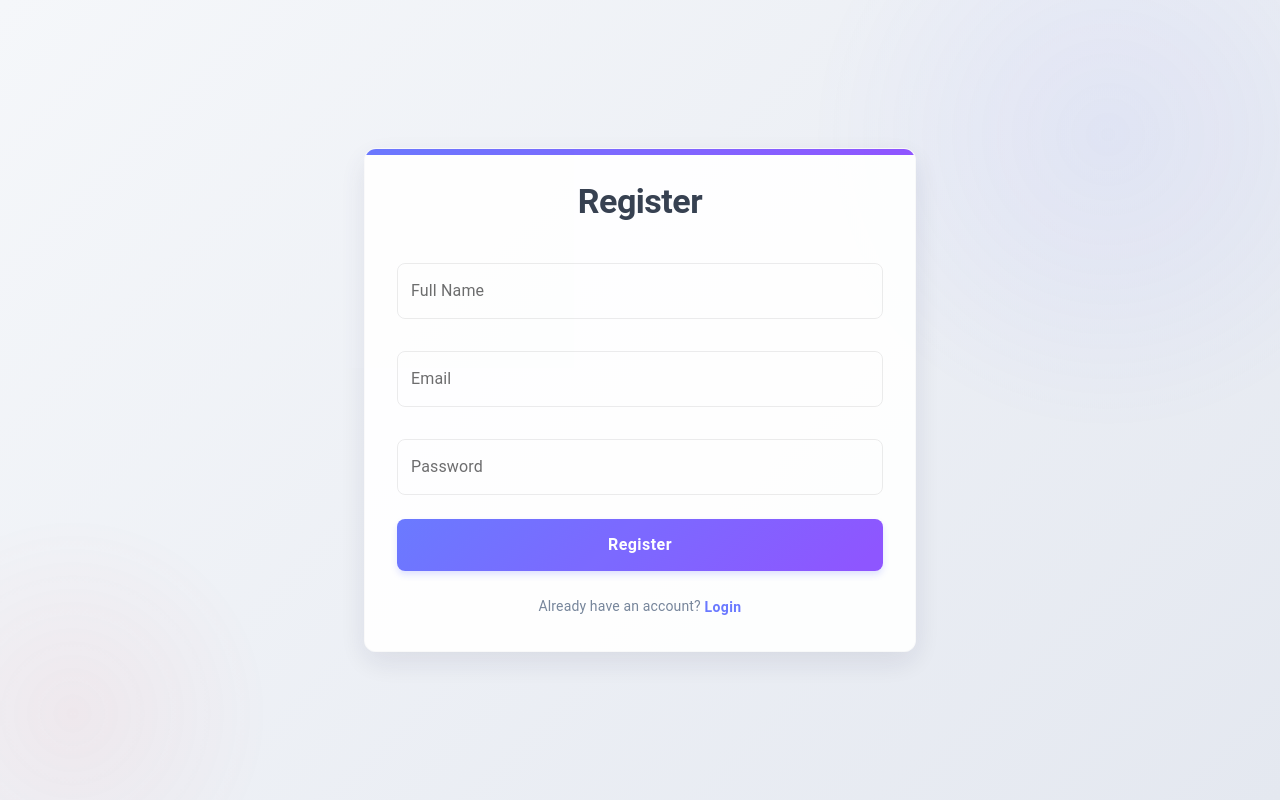
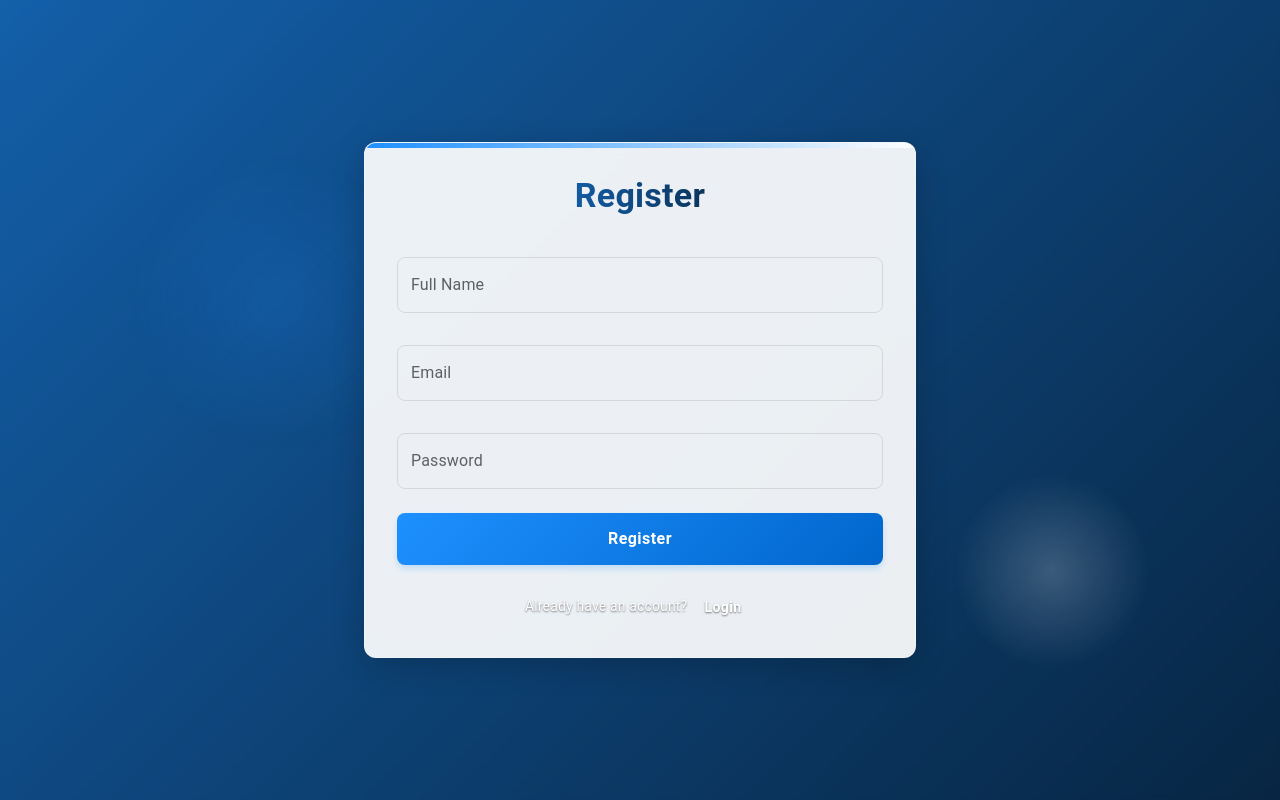
Before and after one commit to Puja-01/ExpenseTracker, a React (Create React App) app in the folder frontend/: page /register in a window 1280 px wide. Built offline with nearby package versions, Linux system fonts and the light colour scheme.

Commit message:
Update Register.js

```diff
--- a/frontend/src/pages/Register.js
+++ b/frontend/src/pages/Register.js
@@ -5,15 +5,15 @@ import { TextField, Button, Container, Typography, Box, Paper, Alert, Fade, Grow
 import { keyframes } from '@emotion/react';
 
 // Animation keyframes
-const subtlePulse = keyframes`
-  0% { opacity: 0.95; }
-  50% { opacity: 1; }
-  100% { opacity: 0.95; }
+const gradientFlow = keyframes`
+  0% { background-position: 0% 50%; }
+  50% { background-position: 100% 50%; }
+  100% { background-position: 0% 50%; }
 `;
 
 const floatAnimation = keyframes`
   0% { transform: translateY(0px); }
-  50% { transform: translateY(-8px); }
+  50% { transform: translateY(-10px); }
   100% { transform: translateY(0px); }
 `;
 
@@ -36,7 +36,9 @@ const Register = () => {
       navigate('/dashboard');
     } catch (err) {
       console.error(err);
-      setErrorMessage(err.response?.data?.message || 'Registration failed. Please try again.');
+      setErrorMessage(err.response?.data?.message === 'User already exists'
+        ? 'User already exists'
+        : 'Registration failed. Please try again.');
     } finally {
       setIsLoading(false);
     }
@@ -45,36 +47,42 @@ const Register = () => {
   return (
     <Box sx={{
       minHeight: "100vh",
-      background: "linear-gradient(135deg, #f5f7fa 0%, #e4e8f0 100%)",
+      background: "linear-gradient(135deg, #ffffff 0%, #e6f2ff 25%, #1e90ff 50%, #000000 100%)",
+      backgroundSize: "400% 400%",
+      animation: `${gradientFlow} 15s ease infinite`,
       display: "flex",
       alignItems: "center",
       justifyContent: "center",
       position: 'relative',
       overflow: 'hidden',
+      '&::before': {
+        content: '""',
+        position: 'absolute',
+        width: '100%',
+        height: '100%',
+        background: 'rgba(0,0,0,0.2)',
+        backdropFilter: 'blur(2px)',
+      }
     }}>
-      {/* Decorative elements */}
+      {/* Floating animated elements */}
       <Box sx={{
         position: 'absolute',
-        width: '60vw',
-        height: '60vw',
-        maxWidth: 600,
-        maxHeight: 600,
+        width: 300,
+        height: 300,
         borderRadius: '50%',
-        background: 'radial-gradient(circle, rgba(100,115,255,0.08) 0%, rgba(0,0,0,0) 70%)',
-        top: '-20%',
-        right: '-10%',
+        background: 'radial-gradient(circle, rgba(30,144,255,0.15) 0%, rgba(255,255,255,0) 70%)',
+        top: '20%',
+        left: '10%',
         animation: `${floatAnimation} 8s ease-in-out infinite`,
       }} />
       <Box sx={{
         position: 'absolute',
-        width: '40vw',
-        height: '40vw',
-        maxWidth: 400,
-        maxHeight: 400,
+        width: 200,
+        height: 200,
         borderRadius: '50%',
-        background: 'radial-gradient(circle, rgba(255,100,100,0.06) 0%, rgba(0,0,0,0) 70%)',
-        bottom: '-15%',
-        left: '-10%',
+        background: 'radial-gradient(circle, rgba(255,255,255,0.2) 0%, rgba(0,0,0,0) 70%)',
+        bottom: '15%',
+        right: '10%',
         animation: `${floatAnimation} 10s ease-in-out infinite 2s`,
       }} />
 
@@ -82,21 +90,21 @@ const Register = () => {
         <Grow in={true} timeout={800}>
           <Paper sx={{
             p: 4,
-            bgcolor: "rgba(255, 255, 255, 0.96)",
+            bgcolor: "rgba(255, 255, 255, 0.92)",
             borderRadius: 3,
-            boxShadow: '0 10px 30px rgba(50, 50, 93, 0.1)',
-            border: '1px solid rgba(0, 0, 0, 0.02)',
+            boxShadow: '0 8px 32px rgba(0, 0, 0, 0.2)',
+            backdropFilter: 'blur(8px)',
+            border: '1px solid rgba(255, 255, 255, 0.3)',
             position: 'relative',
             overflow: 'hidden',
-            animation: `${subtlePulse} 6s ease infinite`,
             '&::before': {
               content: '""',
               position: 'absolute',
               top: 0,
               left: 0,
               right: 0,
-              height: 6,
-              background: 'linear-gradient(90deg, #6473ff, #8b4dff)',
+              height: 5,
+              background: 'linear-gradient(90deg, #1e90ff, #ffffff)',
             }
           }}>
             <Fade in={true} timeout={1000}>
@@ -106,10 +114,11 @@ const Register = () => {
                   textAlign="center"
                   gutterBottom
                   sx={{
-                    fontWeight: 700,
-                    color: "#2d3748",
+                    fontWeight: 'bold',
                     mb: 3,
-                    letterSpacing: '-0.5px',
+                    background: 'linear-gradient(90deg, #1e90ff, #000000)',
+                    WebkitBackgroundClip: 'text',
+                    WebkitTextFillColor: 'transparent',
                   }}
                 >
                   Register
@@ -120,8 +129,8 @@ const Register = () => {
                     <Alert severity="error" sx={{
                       mb: 3,
                       borderRadius: 2,
-                      bgcolor: '#fff5f5',
-                      border: '1px solid #fed7d7',
+                      bgcolor: 'rgba(255, 0, 0, 0.1)',
+                      border: '1px solid rgba(255, 0, 0, 0.2)',
                     }}>
                       {errorMessage}
                     </Alert>
@@ -140,14 +149,14 @@ const Register = () => {
                       '& .MuiOutlinedInput-root': {
                         borderRadius: 2,
                         '& fieldset': {
-                          borderColor: 'rgba(0, 0, 0, 0.08)',
+                          borderColor: 'rgba(0, 0, 0, 0.1)',
                         },
                         '&:hover fieldset': {
-                          borderColor: '#6473ff',
+                          borderColor: '#1e90ff',
                         },
                         '&.Mui-focused fieldset': {
-                          borderColor: '#6473ff',
-                          boxShadow: '0 0 0 3px rgba(100, 115, 255, 0.2)',
+                          borderColor: '#1e90ff',
+                          boxShadow: '0 0 0 2px rgba(30, 144, 255, 0.2)',
                         },
                       },
                     }}
@@ -164,14 +173,14 @@ const Register = () => {
                       '& .MuiOutlinedInput-root': {
                         borderRadius: 2,
                         '& fieldset': {
-                          borderColor: 'rgba(0, 0, 0, 0.08)',
+                          borderColor: 'rgba(0, 0, 0, 0.1)',
                         },
                         '&:hover fieldset': {
-                          borderColor: '#6473ff',
+                          borderColor: '#1e90ff',
                         },
                         '&.Mui-focused fieldset': {
-                          borderColor: '#6473ff',
-                          boxShadow: '0 0 0 3px rgba(100, 115, 255, 0.2)',
+                          borderColor: '#1e90ff',
+                          boxShadow: '0 0 0 2px rgba(30, 144, 255, 0.2)',
                         },
                       },
                     }}
@@ -189,14 +198,14 @@ const Register = () => {
                       '& .MuiOutlinedInput-root': {
                         borderRadius: 2,
                         '& fieldset': {
-                          borderColor: 'rgba(0, 0, 0, 0.08)',
+                          borderColor: 'rgba(0, 0, 0, 0.1)',
                         },
                         '&:hover fieldset': {
-                          borderColor: '#6473ff',
+                          borderColor: '#1e90ff',
                         },
                         '&.Mui-focused fieldset': {
-                          borderColor: '#6473ff',
-                          boxShadow: '0 0 0 3px rgba(100, 115, 255, 0.2)',
+                          borderColor: '#1e90ff',
+                          boxShadow: '0 0 0 2px rgba(30, 144, 255, 0.2)',
                         },
                       },
                     }}
@@ -208,49 +217,42 @@ const Register = () => {
                     fullWidth
                     disabled={isLoading}
                     sx={{
-                      background: 'linear-gradient(135deg, #6473ff 0%, #8b4dff 100%)',
+                      background: 'linear-gradient(135deg, #1e90ff 0%, #0066cc 100%)',
                       borderRadius: 2,
                       py: 1.5,
                       fontSize: '16px',
-                      fontWeight: 600,
+                      fontWeight: 'bold',
                       textTransform: 'none',
-                      boxShadow: '0 4px 6px rgba(100, 115, 255, 0.2)',
-                      transition: 'all 0.3s ease',
+                      boxShadow: '0 4px 6px rgba(30, 144, 255, 0.2)',
+                      transition: 'all 0.3s',
                       '&:hover': {
-                        transform: 'translateY(-1px)',
-                        boxShadow: '0 6px 12px rgba(100, 115, 255, 0.3)',
-                        background: 'linear-gradient(135deg, #5a69e6 0%, #7e44e6 100%)',
-                      },
-                      '&:active': {
-                        transform: 'translateY(0)',
+                        transform: 'translateY(-2px)',
+                        boxShadow: '0 6px 12px rgba(30, 144, 255, 0.3)',
                       },
                       '&.Mui-disabled': {
-                        background: '#e2e8f0',
-                        color: '#a0aec0',
+                        background: '#e0e0e0',
                       }
                     }}
                   >
-                    {isLoading ? 'Creating Account...' : 'Register'}
+                    {isLoading ? 'Registering...' : 'Register'}
                   </Button>
                 </form>
 
                 <Typography variant="body2" align="center" mt={3} sx={{
-                  color: '#718096',
-                  fontSize: '0.875rem',
+                  color: '#ffffff',
+                  textShadow: '0 1px 2px rgba(0,0,0,0.5)',
                 }}>
                   Already have an account?{' '}
                   <Button
                     component="button"
                     onClick={() => navigate('/login')}
                     sx={{
-                      color: '#6473ff',
+                      color: '#ffffff',
                       textTransform: 'none',
-                      fontWeight: 600,
-                      fontSize: '0.875rem',
-                      p: 0,
-                      minWidth: 'auto',
+                      fontWeight: 'bold',
+                      textShadow: '0 1px 2px rgba(0,0,0,0.5)',
                       '&:hover': {
-                        textDecoration: 'underline',
+                        color: '#1e90ff',
                         background: 'none',
                       }
                     }}
```
